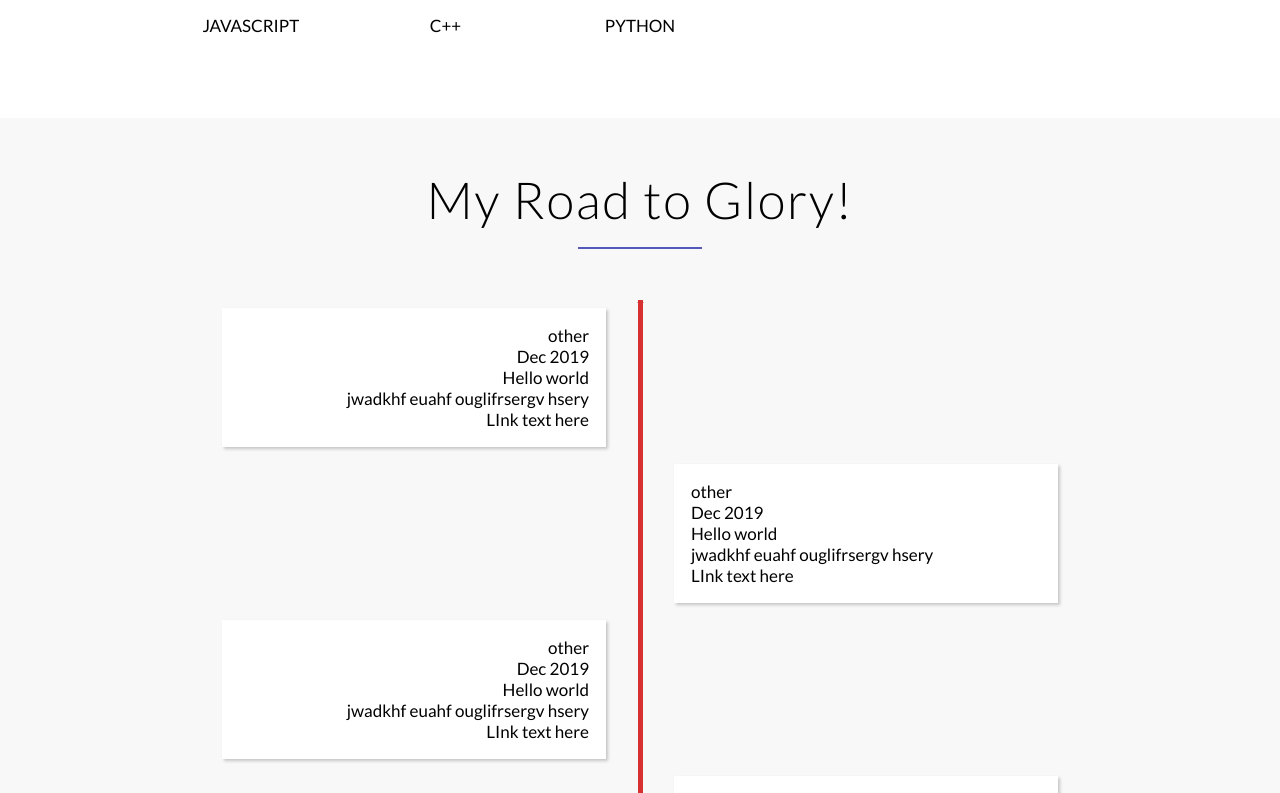
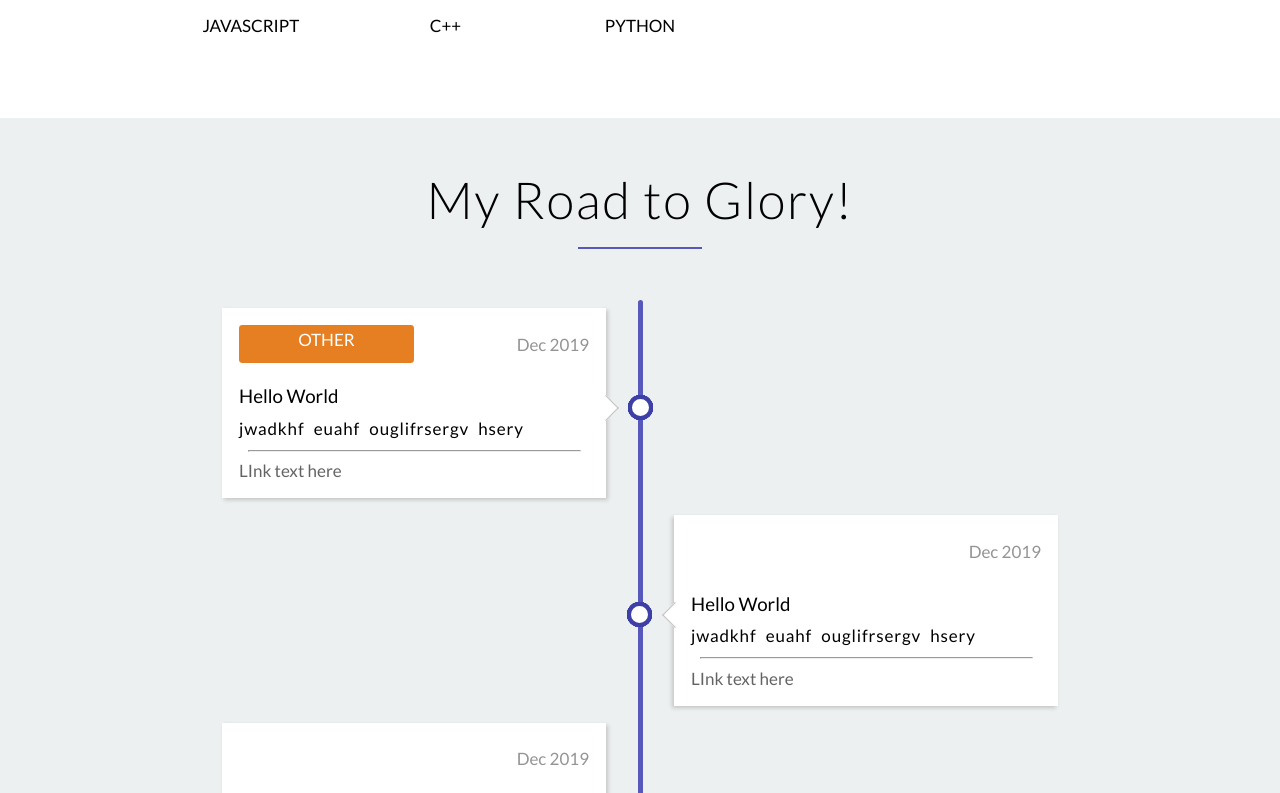
Before and after one commit to karn21/portfolio, a React (Create React App) app: page / in a window 1280 px wide. Shown: the part 2907-3700 px from the top of the page. Built offline with nearby package versions, Linux system fonts and the light colour scheme.

Commit message:
fixed timeline

```diff
--- a/src/components/header/header.scss
+++ b/src/components/header/header.scss
@@ -83,7 +83,7 @@ header {
   position: fixed;
   bottom: 1.5rem;
   right: 1.5rem;
-  z-index: 99;
+  z-index: 999999;
   border: 0.1rem solid #eee;
   outline: none;
   background-color: $primaryColor;
--- a/src/components/timeline/TimelineData.js
+++ b/src/components/timeline/TimelineData.js
@@ -3,7 +3,7 @@ const data = [
     id: 1,
     title: "Hello world",
     description: "jwadkhf euahf ouglifrsergv hsery",
-    tag: "other",
+    tag: { text: "other", color: "#e67e22" },
     date: "Dec 2019",
     link: {
       text: "LInk text here",
--- a/src/components/timeline/TimelineItem.js
+++ b/src/components/timeline/TimelineItem.js
@@ -6,12 +6,22 @@ function TimelineItem(props) {
     <div className="timeline-container">
       <div className="timeline-item">
         <div className="timeline-header">
-          <div>{event.tag}</div>
-          <div>{event.date}</div>
+          <div
+            className="timeline-tag"
+            style={{ backgroundColor: event.tag.color }}
+          >
+            {event.tag.text}
+          </div>
+          <div className="date">{event.date}</div>
         </div>
         <div className="timeline-title">{event.title}</div>
         <div className="timeline-desc">{event.description}</div>
-        <div className="timeline-link">{event.link.text}</div>
+        <hr></hr>
+        {event.link && (
+          <div className="timeline-link">
+            <a href={event.link.url}>{event.link.text}</a>
+          </div>
+        )}
       </div>
     </div>
   );
--- a/src/components/timeline/timeline.scss
+++ b/src/components/timeline/timeline.scss
@@ -1,7 +1,7 @@
 @import "../../index.scss";
 
 #timeline {
-  background-color: #f8f8f8;
+  background-color: #ecf0f1;
   padding-bottom: 2rem;
 }
 
@@ -9,19 +9,20 @@
   display: flex;
   flex-direction: column;
   position: relative;
-  align-items: center;
-  width: 100%;
+
+  max-width: 100%;
 }
 
-div.timeline ::after {
+.timeline::after {
   content: "";
+  position: absolute;
   width: 5px;
   height: 100%;
-  background-color: #d63031;
-  position: absolute;
+  background-color: $primaryColor;
+
   top: 0;
   left: calc(50% - 2.5px);
-  z-index: 999;
+  z-index: 0;
   border-radius: 0.3rem;
 }
 
@@ -37,18 +38,115 @@ div .timeline :nth-child(2n) {
 }
 
 .timeline-item {
+  position: relative;
   align-self: flex-end;
-  width: 70%;
+  width: 80%;
   background-color: #fff;
-  text-align: right;
-  margin: 0.5rem 2rem;
+  text-align: left;
+  margin: 0.5rem 2rem 0.5rem 1rem;
   padding: 1rem;
-  box-shadow: 2px 2px 3px rgb(197, 197, 197);
+  z-index: 99;
+  box-shadow: 2px 2px 4px rgb(197, 197, 197);
+  hr {
+    margin: 0.5rem;
+    color: #e5e5e5;
+  }
 }
 
 div .timeline :nth-child(2n) .timeline-item {
   align-self: flex-start;
   text-align: unset;
+  margin: 0.5rem 1rem 0.5rem 2rem;
+
+  box-shadow: -2px 2px 4px rgb(197, 197, 197);
+}
+
+.timeline-item ::after {
+  content: "";
+  width: 1rem;
+  height: 1rem;
+  background-color: #fff;
+  position: absolute;
+  top: calc(50% - 0.5rem);
+  right: -2.75rem;
+  z-index: 1;
+  border-radius: 50%;
+  border: 0.25rem solid $hoverColor;
+}
+
+div .timeline :nth-child(2n) .timeline-item ::after {
+  left: -2.75rem;
+}
+
+.timeline-item ::before {
+  content: "";
+  width: 1rem;
+  height: 1rem;
+  background-color: #fff;
+  position: absolute;
+  top: calc(50% - 0.25rem);
+  right: -0.5rem;
+  z-index: 0;
+  transform: rotate(45deg);
+  border-top: 1px solid rgb(197, 197, 197);
+  border-right: 1px solid rgb(197, 197, 197);
+}
+
+div .timeline :nth-child(2n) .timeline-item ::before {
+  left: -0.5rem;
+  transform: rotate(-135deg);
+}
+
+.timeline-header {
+  text-align: left;
+  .timeline-tag {
+    text-transform: uppercase;
+    padding: 0.2rem;
+    color: #fff;
+    border-radius: 0.2rem;
+    text-align: center;
+  }
+  .date {
+    text-align: center;
+    padding: 0.5rem 0;
+    color: #949494;
+  }
+}
+
+.timeline-title {
+  font-size: 1.1rem;
+  font-weight: 400;
+  text-transform: capitalize;
+  margin-top: 0.8rem;
+}
+
+.timeline-desc {
+  padding-top: 0.5rem;
+  word-spacing: 0.3rem;
+  letter-spacing: 0.05rem;
+  line-height: 1.5rem;
+}
+
+.timeline-link {
+  a {
+    color: #636363;
+    text-decoration: none;
+    &:hover {
+      color: $hoverColor;
+      text-decoration: underline;
+    }
+  }
+}
+
+@media screen and (min-width: 640px) {
+  .timeline-header {
+    display: grid;
+    grid-template-columns: 1fr 1fr;
+    padding-bottom: 0.5rem;
+    .date {
+      text-align: right;
+    }
+  }
 }
 
 @media screen and (min-width: 1024px) {
```
Also changed, not shown: src/components/timeline/Timeline.js (+12 -0 lines).
